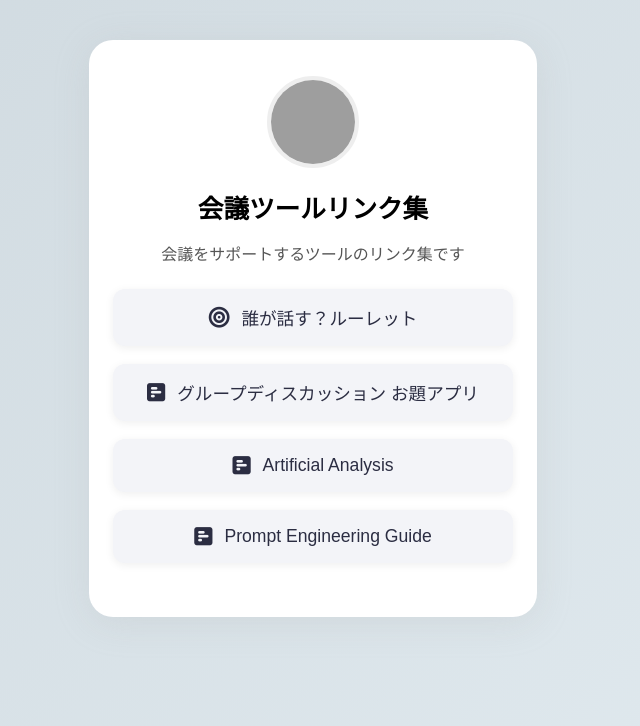
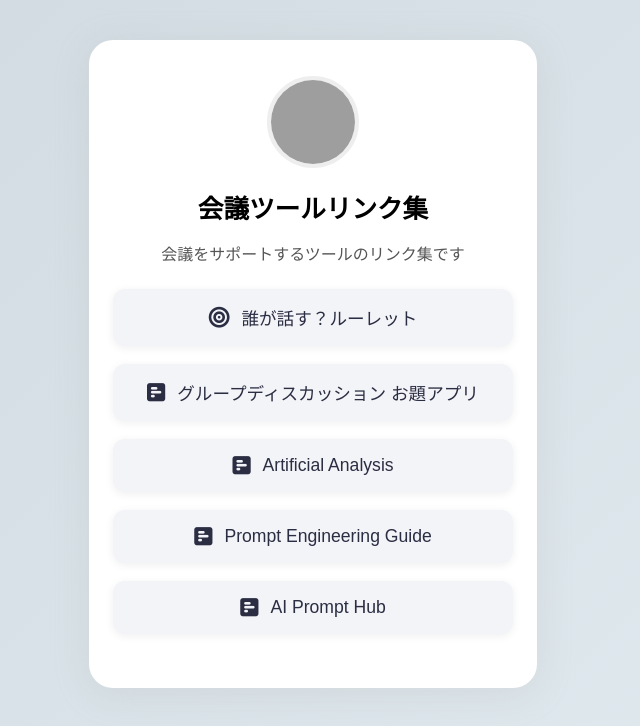
Before and after one commit to ryuw/link, a plain HTML site: page index.html in a window 1280 px wide. Shown: the whole page, without its empty margins (327-967 px from the left). Drawn offline with Linux system fonts and the light colour scheme; grey boxes are pictures that could not be loaded.

Commit message:
Update index.html

```diff
--- a/index.html
+++ b/index.html
@@ -103,6 +103,11 @@
         "title": "Prompt Engineering Guide",
         "url": "https://www.promptingguide.ai/jp",
         "icon": "fa-solid fa-square-poll-horizontal"
+      },
+      {
+        "title": "AI Prompt Hub",
+        "url": "https://ryuw.github.io/AIPromptHub/",
+        "icon": "fa-solid fa-square-poll-horizontal"
       }
     ];
     const ul = document.getElementById('links');
```
